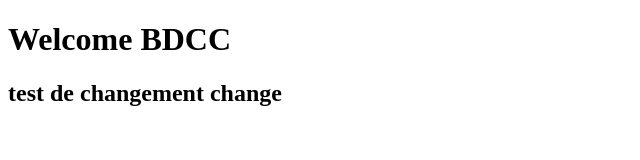
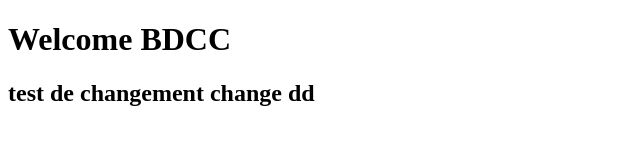
Before and after one commit to mesrarmahmoud/tp5devops, a plain HTML site: page index.html in a window 1280 px wide. Shown: the full height of the page, 0-640 px from the left. Drawn offline with Linux system fonts and the light colour scheme.

Commit message:
test push change

```diff
--- a/index.html
+++ b/index.html
@@ -6,6 +6,6 @@
 </head>
 <body>
 <h1>Welcome BDCC</h1>
-<h2>test de changement change </h2>
+<h2>test de changement change dd</h2>
 </body>
 </html>
```
